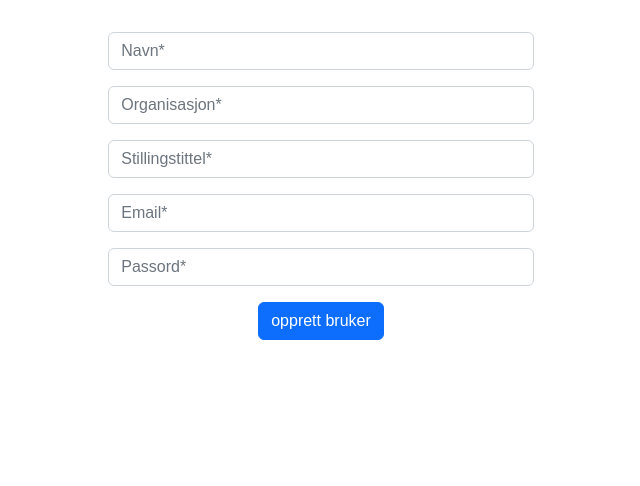
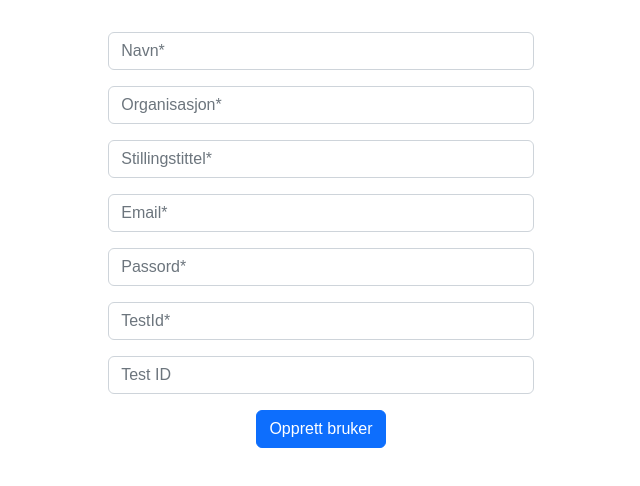
Before and after one commit to fielcool/app2000-gruppe13, a React (Create React App) app in the folder client/: page /CreateUserForm in a window 1280 px wide. Shown: the top 486 px of the page, without its empty margins (319-959 px from the left). Built offline with nearby package versions, Linux system fonts and the light colour scheme.

Commit message:
modified:   client/src/CreateUserForm.jsx

```diff
--- a/client/src/CreateUserForm.jsx
+++ b/client/src/CreateUserForm.jsx
@@ -1,5 +1,4 @@
-import React from "react";
-import { useState } from "react";
+import React, { useState } from "react";
 import { Form, Button } from "react-bootstrap";
 import axios from "axios";
 import { useNavigate } from 'react-router-dom';
@@ -13,6 +12,7 @@ function CreateUserForm() {
     stillingstittel: "",
     email: "",
     passord: "",
+    testId: "",
   });
 
   const handleChange = (e) => {
@@ -96,9 +96,19 @@ function CreateUserForm() {
               className="credentials-input m-credentials-input"
             />
           ))}
+          {/* Input field for the testId */}
+          <Form.Control
+            autoComplete="off"
+            type="text"
+            placeholder="Test ID"
+            name="testId"
+            value={input.testId}
+            onChange={handleChange}
+            className="credentials-input m-credentials-input"
+          />
         </Form.Group>
         <Button type="submit" variant="primary">
-          opprett bruker
+          Opprett bruker
         </Button>
       </Form>
     </div>
```
